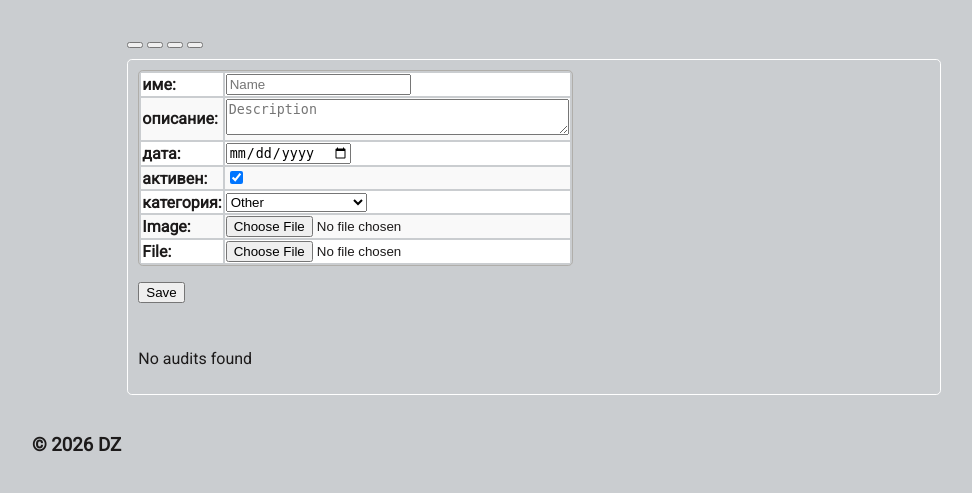
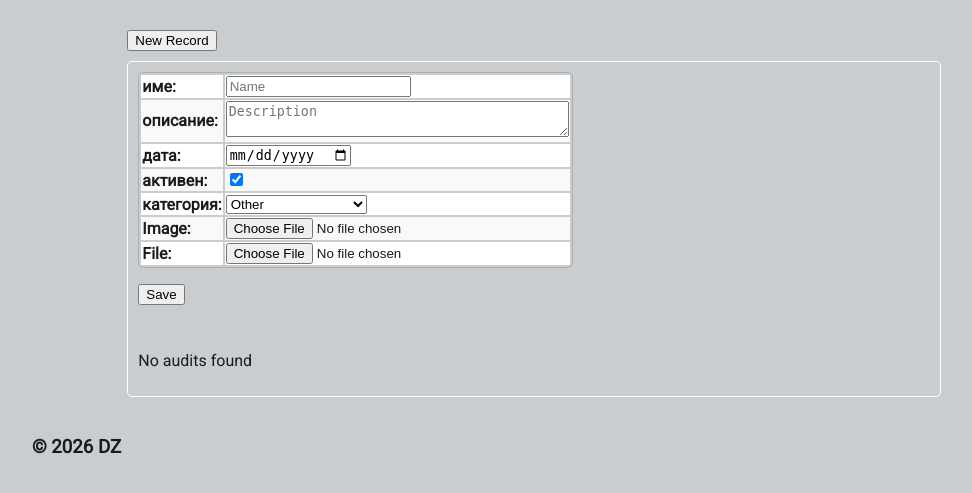
Before and after one commit to Sunzheini/ohmi_audit, a Django app: page / in a window 1280 px wide. Shown: the part 219-712 px from the top of the page, without its empty margins (106-1078 px from the left). Run offline with Django 5.2, Linux system fonts and the light colour scheme; the visitor is signed in with stand-in values (Sample User, id 1); data that the repository does not hold is empty; parts of the project's set-up code (start-up, migrations or seed data) failed here and were passed over; some libraries are stand-ins or nearby versions.

Commit message:
Add custom JavaScript for form visibility toggle; update button and form attributes in HTML templates for improved functionality and user experience

```diff
--- a/ohmi_audit/main_app/views.py
+++ b/ohmi_audit/main_app/views.py
@@ -80,6 +80,9 @@ class IndexView(LoginRequiredMixin, BaseView):
 
             'message': None,  # Placeholder for any messages
             'data_for_content_container_wrapper_bottom': audits,
+
+            'card_button_1_name': _('New Record'), # Mark for translation
+            'is_form_hidden': True,
         }
         return context
 
--- /dev/null
+++ b/static/css/custom_functions.js
@@ -0,0 +1,8 @@
+function fShowHideCreateForm() {
+    let x = document.getElementById("custom_form");
+    if (x.style.display === "none") {
+        x.style.display = "block";
+    } else {
+        x.style.display = "none";
+    }
+}
--- a/templates/base.html
+++ b/templates/base.html
@@ -45,7 +45,7 @@
         {% block additional_js %}   {% endblock %}
 
         {# Common JS #}
-    {#    <script type="text/javascript" src="{% static 'css/custom_functions.js' %}"></script>#}
+        <script type="text/javascript" src="{% static 'css/custom_functions.js' %}"></script>
     </head>
 
     <body>
--- a/templates/includes/card_buttons_bar.html
+++ b/templates/includes/card_buttons_bar.html
@@ -1,11 +1,13 @@
 {% load static i18n %}
 
 <div class="car-buttons-bar">
-    <button class="car-buttons-bar-button"></button>
+    <button class="car-buttons-bar-button" onclick="fShowHideCreateForm()">
+        {{ card_button_1_name }}
+    </button>
 
-    <button class="car-buttons-bar-button"></button>
+{#    <button class="car-buttons-bar-button"></button>#}
 
-    <button class="car-buttons-bar-button"></button>
+{#    <button class="car-buttons-bar-button"></button>#}
 
-    <button class="car-buttons-bar-button"></button>
+{#    <button class="car-buttons-bar-button"></button>#}
 </div>
--- a/templates/includes/content_container.html
+++ b/templates/includes/content_container.html
@@ -3,7 +3,7 @@
 <div class="content-container-wrapper">
     <div class="content-container-wrapper-top">
         {% if data_for_content_container_wrapper_top %}
-            <form method="POST" enctype="multipart/form-data">
+            <form method="POST" enctype="multipart/form-data" id="custom_form">
                 {% csrf_token %}
                 <table>
                     {% for field in data_for_content_container_wrapper_top %}
```
